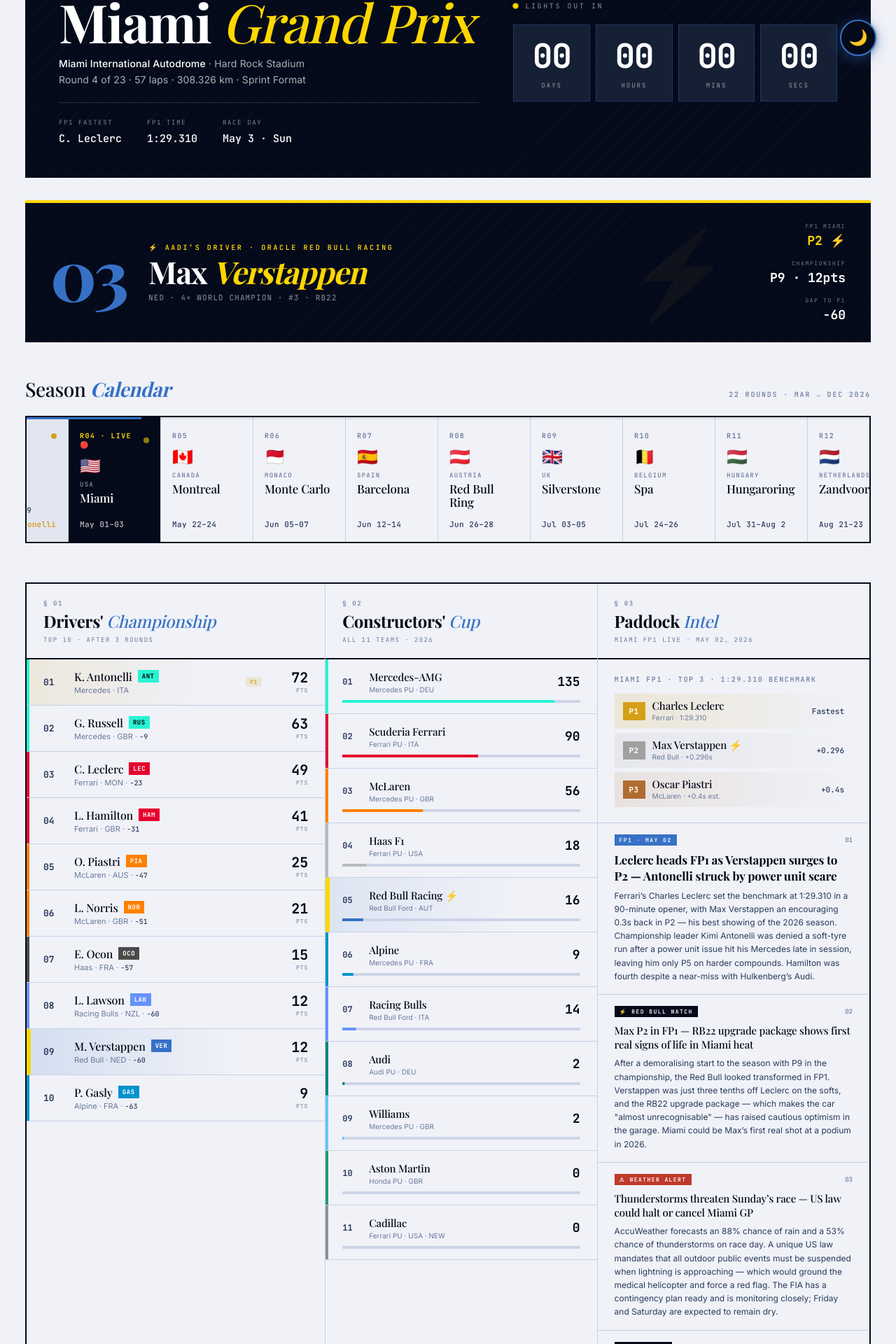
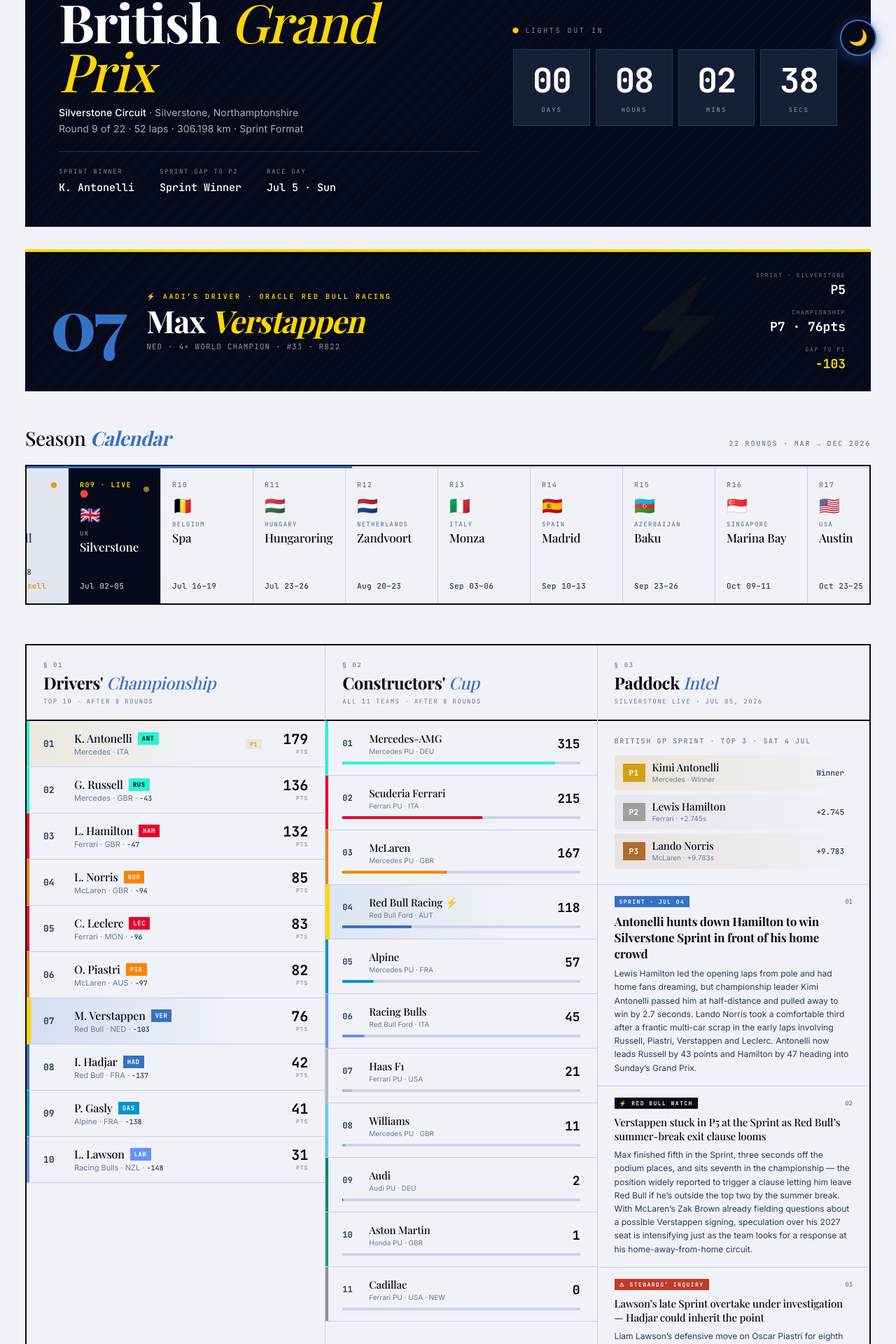
Before and after one commit to DarthRevan02/f1_dashboard, a React (Vite) app: page / in a window 1280 px wide. Shown: the part 692-2612 px from the top of the page at 70% size. Built offline with nearby package versions, Linux system fonts and the light colour scheme; a web font is replaced by a local one.

Commit message:
feat: update F1 dashboard components with rounds completed and paddock metadata

```diff
--- a/src/App.jsx
+++ b/src/App.jsx
@@ -21,6 +21,8 @@
   fp1Podium,
   news,
   statsRibbon,
+  roundsCompleted,
+  paddockMeta,
 } from './data/f1Data';
 
 export default function App() {
@@ -38,9 +40,14 @@
 
       <section className="main-section">
         <div className="main-grid">
-          <Drivers drivers={drivers} />
-          <Constructors teams={constructors} />
-          <Paddock podium={fp1Podium} news={news} />
+          <Drivers drivers={drivers} roundsCompleted={roundsCompleted} />
+          <Constructors teams={constructors} roundsCompleted={roundsCompleted} />
+          <Paddock
+            podium={fp1Podium}
+            news={news}
+            sessionLine={paddockMeta.sessionLine}
+            podiumHead={paddockMeta.podiumHead}
+          />
         </div>
       </section>
 
--- a/src/components/Constructors.jsx
+++ b/src/components/Constructors.jsx
@@ -1,10 +1,10 @@
-export default function Constructors({ teams }) {
+export default function Constructors({ teams, roundsCompleted }) {
   return (
     <div className="col">
       <div className="col-head">
         <div className="col-num">§ 02</div>
         <div className="col-name">Constructors' <em>Cup</em></div>
-        <div className="col-sub">All {teams.length} teams · 2026</div>
+        <div className="col-sub">All {teams.length} teams · After {roundsCompleted} Rounds</div>
       </div>
 
       {teams.map((t, i) => (
--- a/src/components/Drivers.jsx
+++ b/src/components/Drivers.jsx
@@ -1,10 +1,10 @@
-export default function Drivers({ drivers }) {
+export default function Drivers({ drivers, roundsCompleted }) {
   return (
     <div className="col">
       <div className="col-head">
         <div className="col-num">§ 01</div>
         <div className="col-name">Drivers' <em>Championship</em></div>
-        <div className="col-sub">Top {drivers.length} · After 3 Rounds</div>
+        <div className="col-sub">Top {drivers.length} · After {roundsCompleted} Rounds</div>
       </div>
 
       {drivers.map((d, i) => (
--- a/src/components/Paddock.jsx
+++ b/src/components/Paddock.jsx
@@ -1,14 +1,14 @@
-export default function Paddock({ podium, news }) {
+export default function Paddock({ podium, news, sessionLine, podiumHead }) {
   return (
     <div className="col">
       <div className="col-head">
         <div className="col-num">§ 03</div>
         <div className="col-name">Paddock <em>Intel</em></div>
-        <div className="col-sub">Miami FP1 Live · May 02, 2026</div>
+        <div className="col-sub">{sessionLine}</div>
       </div>
 
       <div className="podium-block">
-        <div className="podium-head">Miami FP1 · Top 3 · 1:29.310 benchmark</div>
+        <div className="podium-head">{podiumHead}</div>
         <div className="podium-list">
           {podium.map((p) => (
             <div className={`pod-row ${p.pos.toLowerCase()}`} key={p.pos}>
--- a/src/components/RaceHero.jsx
+++ b/src/components/RaceHero.jsx
@@ -19,11 +19,11 @@
             </div>
             <div className="race-stats">
               <div className="race-stat">
-                <div className="race-stat-label">FP1 Fastest</div>
+                <div className="race-stat-label">{race.fp1.label || 'Session Fastest'}</div>
                 <div className="race-stat-val">{race.fp1.driver}</div>
               </div>
               <div className="race-stat">
-                <div className="race-stat-label">FP1 Time</div>
+                <div className="race-stat-label">{race.fp1.timeLabel || 'Time'}</div>
                 <div className="race-stat-val">{race.fp1.time}</div>
               </div>
               <div className="race-stat">
--- a/src/data/f1Data.js
+++ b/src/data/f1Data.js
@@ -3,55 +3,57 @@
 
 export const fanDriver = 'VER'; // code of the driver Aadi follows
 
+export const roundsCompleted = 8; // rounds fully finished before the current weekend
+
 export const currentRace = {
-  round: 4,
-  totalRounds: 23,
+  round: 9,
+  totalRounds: 22,
   status: 'Live Weekend',
-  flag: '🇺🇸',
-  name: 'Miami',
+  flag: '🇬🇧',
+  name: 'British',
   nameEm: 'Grand Prix',
-  circuit: 'Miami International Autodrome',
-  venue: 'Hard Rock Stadium',
-  laps: 57,
-  distanceKm: 308.326,
+  circuit: 'Silverstone Circuit',
+  venue: 'Silverstone, Northamptonshire',
+  laps: 52,
+  distanceKm: 306.198,
   format: 'Sprint Format',
-  raceDateLabel: 'May 3 · Sun',
-  // ISO timestamp used for the lights-out countdown
-  lightsOutISO: '2026-05-03T20:00:00Z',
-  fp1: { driver: 'C. Leclerc', time: '1:29.310' },
+  raceDateLabel: 'Jul 5 · Sun',
+  // ISO timestamp used for the lights-out countdown (15:00 BST / 14:00 UTC)
+  lightsOutISO: '2026-07-05T14:00:00Z',
+  fp1: { driver: 'K. Antonelli', time: 'Sprint Winner', label: 'Sprint Winner', timeLabel: 'Sprint Gap to P2' },
 };
 
 export const verstappenSpotlight = {
-  number: '03',
+  number: '07',
   eyebrow: '⚡ Aadi\u2019s Driver · Oracle Red Bull Racing',
   name: 'Max',
   nameEm: 'Verstappen',
-  meta: 'NED · 4× World Champion · #3 · RB22',
+  meta: 'NED · 4× World Champion · #33 · RB22',
   stats: [
-    { label: 'FP1 Miami', value: 'P2 ⚡', highlight: true },
-    { label: 'Championship', value: 'P9 · 12pts' },
-    { label: 'Gap to P1', value: '−60' },
+    { label: 'Sprint · Silverstone', value: 'P5' },
+    { label: 'Championship', value: 'P7 · 76pts' },
+    { label: 'Gap to P1', value: '−103', highlight: true },
   ],
 };
 
-export const seasonProgressPct = 13.6;
+export const seasonProgressPct = Math.round((8.5 / 22) * 100 * 10) / 10;
 
 export const calendar = [
   { round: 'R01', status: 'done', flag: '🇦🇺', country: 'Australia', name: 'Albert Park', date: 'Mar 06–08', winner: 'G. Russell' },
   { round: 'R02', status: 'done', flag: '🇨🇳', country: 'China', name: 'Shanghai', date: 'Mar 13–15', winner: 'K. Antonelli' },
   { round: 'R03', status: 'done', flag: '🇯🇵', country: 'Japan', name: 'Suzuka', date: 'Mar 27–29', winner: 'K. Antonelli' },
-  { round: 'R04 · LIVE 🔴', status: 'next', flag: '🇺🇸', country: 'USA', name: 'Miami', date: 'May 01–03' },
-  { round: 'R05', status: 'upcoming', flag: '🇨🇦', country: 'Canada', name: 'Montreal', date: 'May 22–24' },
-  { round: 'R06', status: 'upcoming', flag: '🇲🇨', country: 'Monaco', name: 'Monte Carlo', date: 'Jun 05–07' },
-  { round: 'R07', status: 'upcoming', flag: '🇪🇸', country: 'Spain', name: 'Barcelona', date: 'Jun 12–14' },
-  { round: 'R08', status: 'upcoming', flag: '🇦🇹', country: 'Austria', name: 'Red Bull Ring', date: 'Jun 26–28' },
-  { round: 'R09', status: 'upcoming', flag: '🇬🇧', country: 'UK', name: 'Silverstone', date: 'Jul 03–05' },
-  { round: 'R10', status: 'upcoming', flag: '🇧🇪', country: 'Belgium', name: 'Spa', date: 'Jul 24–26' },
-  { round: 'R11', status: 'upcoming', flag: '🇭🇺', country: 'Hungary', name: 'Hungaroring', date: 'Jul 31–Aug 2' },
-  { round: 'R12', status: 'upcoming', flag: '🇳🇱', country: 'Netherlands', name: 'Zandvoort', date: 'Aug 21–23' },
-  { round: 'R13', status: 'upcoming', flag: '🇮🇹', country: 'Italy', name: 'Monza', date: 'Sep 04–06' },
-  { round: 'R14', status: 'upcoming', flag: '🇪🇸', country: 'Spain', name: 'Madrid', date: 'Sep 11–13' },
-  { round: 'R15', status: 'upcoming', flag: '🇦🇿', country: 'Azerbaijan', name: 'Baku', date: 'Sep 26 · Sat' },
+  { round: 'R04', status: 'done', flag: '🇺🇸', country: 'USA', name: 'Miami', date: 'May 01–03', winner: 'K. Antonelli' },
+  { round: 'R05', status: 'done', flag: '🇨🇦', country: 'Canada', name: 'Montreal', date: 'May 22–24', winner: 'K. Antonelli' },
+  { round: 'R06', status: 'done', flag: '🇲🇨', country: 'Monaco', name: 'Monte Carlo', date: 'Jun 04–07', winner: 'K. Antonelli' },
+  { round: 'R07', status: 'done', flag: '🇪🇸', country: 'Spain', name: 'Barcelona', date: 'Jun 11–14', winner: 'L. Hamilton' },
+  { round: 'R08', status: 'done', flag: '🇦🇹', country: 'Austria', name: 'Red Bull Ring', date: 'Jun 25–28', winner: 'G. Russell' },
+  { round: 'R09 · LIVE 🔴', status: 'next', flag: '🇬🇧', country: 'UK', name: 'Silverstone', date: 'Jul 02–05' },
+  { round: 'R10', status: 'upcoming', flag: '🇧🇪', country: 'Belgium', name: 'Spa', date: 'Jul 16–19' },
+  { round: 'R11', status: 'upcoming', flag: '🇭🇺', country: 'Hungary', name: 'Hungaroring', date: 'Jul 23–26' },
+  { round: 'R12', status: 'upcoming', flag: '🇳🇱', country: 'Netherlands', name: 'Zandvoort', date: 'Aug 20–23' },
+  { round: 'R13', status: 'upcoming', flag: '🇮🇹', country: 'Italy', name: 'Monza', date: 'Sep 03–06' },
+  { round: 'R14', status: 'upcoming', flag: '🇪🇸', country: 'Spain', name: 'Madrid', date: 'Sep 10–13' },
+  { round: 'R15', status: 'upcoming', flag: '🇦🇿', country: 'Azerbaijan', name: 'Baku', date: 'Sep 23–26' },
   { round: 'R16', status: 'upcoming', flag: '🇸🇬', country: 'Singapore', name: 'Marina Bay', date: 'Oct 09–11' },
   { round: 'R17', status: 'upcoming', flag: '🇺🇸', country: 'USA', name: 'Austin', date: 'Oct 23–25' },
   { round: 'R18', status: 'upcoming', flag: '🇲🇽', country: 'Mexico', name: 'Mexico City', date: 'Oct 30–Nov 1' },
@@ -61,85 +63,93 @@
   { round: 'R22', status: 'upcoming', flag: '🇦🇪', country: 'UAE', name: 'Yas Marina', date: 'Dec 04–06' },
 ];
 
+// Drivers' Championship — after the Silverstone Sprint (Sat 4 Jul 2026)
 export const drivers = [
-  { pos: 1, name: 'K. Antonelli', code: 'ANT', team: 'Mercedes', teamVar: '--mercedes', codeColor: 'var(--mercedes)', codeText: '#000', nat: 'ITA', gap: null, pts: 72, leader: true },
-  { pos: 2, name: 'G. Russell', code: 'RUS', team: 'Mercedes', teamVar: '--mercedes', codeColor: 'var(--mercedes)', codeText: '#000', nat: 'GBR', gap: -9, pts: 63 },
-  { pos: 3, name: 'C. Leclerc', code: 'LEC', team: 'Ferrari', teamVar: '--ferrari', codeColor: 'var(--ferrari)', nat: 'MON', gap: -23, pts: 49 },
-  { pos: 4, name: 'L. Hamilton', code: 'HAM', team: 'Ferrari', teamVar: '--ferrari', codeColor: 'var(--ferrari)', nat: 'GBR', gap: -31, pts: 41 },
-  { pos: 5, name: 'O. Piastri', code: 'PIA', team: 'McLaren', teamVar: '--mclaren', codeColor: 'var(--mclaren)', nat: 'AUS', gap: -47, pts: 25 },
-  { pos: 6, name: 'L. Norris', code: 'NOR', team: 'McLaren', teamVar: '--mclaren', codeColor: 'var(--mclaren)', nat: 'GBR', gap: -51, pts: 21 },
-  { pos: 7, name: 'E. Ocon', code: 'OCO', team: 'Haas', teamVar: '--haas', codeColor: '#4a4a4a', nat: 'FRA', gap: -57, pts: 15 },
-  { pos: 8, name: 'L. Lawson', code: 'LAW', team: 'Racing Bulls', teamVar: '--racingbulls', codeColor: 'var(--racingbulls)', nat: 'NZL', gap: -60, pts: 12 },
-  { pos: 9, name: 'M. Verstappen', code: 'VER', team: 'Red Bull', teamVar: '--redbull', codeColor: 'var(--redbull)', nat: 'NED', gap: -60, pts: 12, favDriver: true },
-  { pos: 10, name: 'P. Gasly', code: 'GAS', team: 'Alpine', teamVar: '--alpine', codeColor: 'var(--alpine)', nat: 'FRA', gap: -63, pts: 9 },
+  { pos: 1, name: 'K. Antonelli', code: 'ANT', team: 'Mercedes', codeColor: 'var(--mercedes)', codeText: '#000', nat: 'ITA', gap: null, pts: 179, leader: true },
+  { pos: 2, name: 'G. Russell', code: 'RUS', team: 'Mercedes', codeColor: 'var(--mercedes)', codeText: '#000', nat: 'GBR', gap: -43, pts: 136 },
+  { pos: 3, name: 'L. Hamilton', code: 'HAM', team: 'Ferrari', codeColor: 'var(--ferrari)', nat: 'GBR', gap: -47, pts: 132 },
+  { pos: 4, name: 'L. Norris', code: 'NOR', team: 'McLaren', codeColor: 'var(--mclaren)', nat: 'GBR', gap: -94, pts: 85 },
+  { pos: 5, name: 'C. Leclerc', code: 'LEC', team: 'Ferrari', codeColor: 'var(--ferrari)', nat: 'MON', gap: -96, pts: 83 },
+  { pos: 6, name: 'O. Piastri', code: 'PIA', team: 'McLaren', codeColor: 'var(--mclaren)', nat: 'AUS', gap: -97, pts: 82 },
+  { pos: 7, name: 'M. Verstappen', code: 'VER', team: 'Red Bull', codeColor: 'var(--redbull)', nat: 'NED', gap: -103, pts: 76, favDriver: true },
+  { pos: 8, name: 'I. Hadjar', code: 'HAD', team: 'Red Bull', codeColor: 'var(--redbull)', nat: 'FRA', gap: -137, pts: 42 },
+  { pos: 9, name: 'P. Gasly', code: 'GAS', team: 'Alpine', codeColor: 'var(--alpine)', nat: 'FRA', gap: -138, pts: 41 },
+  { pos: 10, name: 'L. Lawson', code: 'LAW', team: 'Racing Bulls', codeColor: 'var(--racingbulls)', nat: 'NZL', gap: -148, pts: 31 },
 ];
 
+// Constructors' Cup — after the Silverstone Sprint
 export const constructors = [
-  { pos: 1, name: 'Mercedes-AMG', engine: 'Mercedes PU · DEU', teamVar: '--mercedes', pts: 135, barPct: 100 },
-  { pos: 2, name: 'Scuderia Ferrari', engine: 'Ferrari PU · ITA', teamVar: '--ferrari', pts: 90, barPct: 66 },
-  { pos: 3, name: 'McLaren', engine: 'Mercedes PU · GBR', teamVar: '--mclaren', pts: 56, barPct: 41 },
-  { pos: 4, name: 'Haas F1', engine: 'Ferrari PU · USA', teamVar: '--haas', pts: 18, barPct: 13 },
-  { pos: 5, name: 'Red Bull Racing ⚡', engine: 'Red Bull Ford · AUT', teamVar: '--redbull', pts: 16, barPct: 12, favTeam: true },
-  { pos: 6, name: 'Alpine', engine: 'Mercedes PU · FRA', teamVar: '--alpine', pts: 9, barPct: 7 },
-  { pos: 7, name: 'Racing Bulls', engine: 'Red Bull Ford · ITA', teamVar: '--racingbulls', pts: 14, barPct: 10 },
-  { pos: 8, name: 'Audi', engine: 'Audi PU · DEU', teamVar: '--audi', pts: 2, barPct: 2 },
-  { pos: 9, name: 'Williams', engine: 'Mercedes PU · GBR', teamVar: '--williams', pts: 2, barPct: 2 },
-  { pos: 10, name: 'Aston Martin', engine: 'Honda PU · GBR', teamVar: '--aston', pts: 0, barPct: 0 },
+  { pos: 1, name: 'Mercedes-AMG', engine: 'Mercedes PU · DEU', teamVar: '--mercedes', pts: 315, barPct: 100 },
+  { pos: 2, name: 'Scuderia Ferrari', engine: 'Ferrari PU · ITA', teamVar: '--ferrari', pts: 215, barPct: 68 },
+  { pos: 3, name: 'McLaren', engine: 'Mercedes PU · GBR', teamVar: '--mclaren', pts: 167, barPct: 53 },
+  { pos: 4, name: 'Red Bull Racing ⚡', engine: 'Red Bull Ford · AUT', teamVar: '--redbull', pts: 118, barPct: 37, favTeam: true },
+  { pos: 5, name: 'Alpine', engine: 'Mercedes PU · FRA', teamVar: '--alpine', pts: 57, barPct: 18 },
+  { pos: 6, name: 'Racing Bulls', engine: 'Red Bull Ford · ITA', teamVar: '--racingbulls', pts: 45, barPct: 14 },
+  { pos: 7, name: 'Haas F1', engine: 'Ferrari PU · USA', teamVar: '--haas', pts: 21, barPct: 7 },
+  { pos: 8, name: 'Williams', engine: 'Mercedes PU · GBR', teamVar: '--williams', pts: 11, barPct: 3 },
+  { pos: 9, name: 'Audi', engine: 'Audi PU · DEU', teamVar: '--audi', pts: 2, barPct: 1 },
+  { pos: 10, name: 'Aston Martin', engine: 'Honda PU · GBR', teamVar: '--aston', pts: 1, barPct: 0 },
   { pos: 11, name: 'Cadillac', engine: 'Ferrari PU · USA · NEW', teamVar: '--cadillac', pts: 0, barPct: 0 },
 ];
 
+export const paddockMeta = {
+  sessionLine: 'Silverstone Live · Jul 05, 2026',
+  podiumHead: 'British GP Sprint · Top 3 · Sat 4 Jul',
+};
+
+// Silverstone Sprint result, Sat 4 July 2026
 export const fp1Podium = [
-  { pos: 'P1', name: 'Charles Leclerc', team: 'Ferrari · 1:29.310', time: 'Fastest' },
-  { pos: 'P2', name: 'Max Verstappen ⚡', team: 'Red Bull · +0.296s', time: '+0.296' },
-  { pos: 'P3', name: 'Oscar Piastri', team: 'McLaren · +0.4s est.', time: '+0.4s' },
+  { pos: 'P1', name: 'Kimi Antonelli', team: 'Mercedes · Winner', time: 'Winner' },
+  { pos: 'P2', name: 'Lewis Hamilton', team: 'Ferrari · +2.745s', time: '+2.745' },
+  { pos: 'P3', name: 'Lando Norris', team: 'McLaren · +9.783s', time: '+9.783' },
 ];
 
 export const news = [
   {
-    kicker: 'FP1 · May 02',
+    kicker: 'SPRINT · JUL 04',
     num: '01',
     lead: true,
     tone: 'default',
-    headline: 'Leclerc heads FP1 as Verstappen surges to P2 — Antonelli struck by power unit scare',
-    body: 'Ferrari\u2019s Charles Leclerc set the benchmark at 1:29.310 in a 90-minute opener, with Max Verstappen an encouraging 0.3s back in P2 — his best showing of the 2026 season. Championship leader Kimi Antonelli was denied a soft-tyre run after a power unit issue hit his Mercedes late in session, leaving him only P5 on harder compounds. Hamilton was fourth despite a near-miss with Hulkenberg\u2019s Audi.',
+    headline: 'Antonelli hunts down Hamilton to win Silverstone Sprint in front of his home crowd',
+    body: 'Lewis Hamilton led the opening laps from pole and had home fans dreaming, but championship leader Kimi Antonelli passed him at half-distance and pulled away to win by 2.7 seconds. Lando Norris took a comfortable third after a frantic multi-car scrap in the early laps involving Russell, Piastri, Verstappen and Leclerc. Antonelli now leads Russell by 43 points and Hamilton by 47 heading into Sunday\u2019s Grand Prix.',
   },
   {
     kicker: '⚡ Red Bull Watch',
     num: '02',
     tone: 'neutral',
-    headline: 'Max P2 in FP1 — RB22 upgrade package shows first real signs of life in Miami heat',
-    body: 'After a demoralising start to the season with P9 in the championship, the Red Bull looked transformed in FP1. Verstappen was just three tenths off Leclerc on the softs, and the RB22 upgrade package — which makes the car "almost unrecognisable" — has raised cautious optimism in the garage. Miami could be Max\u2019s first real shot at a podium in 2026.',
+    headline: 'Verstappen stuck in P5 at the Sprint as Red Bull\u2019s summer-break exit clause looms',
+    body: 'Max finished fifth in the Sprint, three seconds off the podium places, and sits seventh in the championship — the position widely reported to trigger a clause letting him leave Red Bull if he\u2019s outside the top two by the summer break. With McLaren\u2019s Zak Brown already fielding questions about a possible Verstappen signing, speculation over his 2027 seat is intensifying just as the team looks for a response at his home-away-from-home circuit.',
   },
   {
-    kicker: '⚠ Weather Alert',
+    kicker: '⚠ Stewards\u2019 Inquiry',
     num: '03',
     tone: 'alert',
-    headline: 'Thunderstorms threaten Sunday\u2019s race — US law could halt or cancel Miami GP',
-    body: 'AccuWeather forecasts an 88% chance of rain and a 53% chance of thunderstorms on race day. A unique US law mandates that all outdoor public events must be suspended when lightning is approaching — which would ground the medical helicopter and force a red flag. The FIA has a contingency plan ready and is monitoring closely; Friday and Saturday are expected to remain dry.',
+    headline: 'Lawson\u2019s late Sprint overtake under investigation — Hadjar could inherit the point',
+    body: 'Liam Lawson\u2019s defensive move on Oscar Piastri for eighth place on the penultimate lap of the Sprint has been referred to the stewards. A points swap would promote Red Bull\u2019s Isack Hadjar into the last scoring position, with a decision expected before Sunday\u2019s Grand Prix grid is finalised.',
   },
   {
     kicker: 'Team Update',
     num: '04',
     tone: 'neutral',
-    headline: 'Mercedes face biggest threat yet — McLaren and Ferrari upgrades close the gap in FP1',
-    body: 'The Silver Arrows\u2019 early-season dominance is under pressure. Ferrari\u2019s Macarena front wing and an extensively revised McLaren MCL40 — described as "almost unrecognisable" — both showed genuine pace in session. Russell was only P6 after a Turn 17 error on softs. Sprint Qualifying tonight will be the first real indicator of whether Mercedes can hold onto their advantage.',
+    headline: 'Mercedes\u2019 100-point constructors\u2019 lead grows as McLaren edges closer to Red Bull',
+    body: 'The Silver Arrows now lead Ferrari by exactly 100 points in the Constructors\u2019 Championship after Silverstone\u2019s sprint. Behind them, McLaren\u2019s 167 points put real distance between themselves and a struggling Red Bull, who sit fourth on 118 — a reversal from years past that has fuelled the paddock chatter around Verstappen\u2019s future.',
   },
 ];
 
 export const tickerItems = [
-  { sym: 'FP1', val: 'LECLERC P1', pts: '1:29.310' },
-  { sym: 'VER ⚡', val: 'P2 IN FP1', pts: 'BEST OF 2026' },
-  { sym: 'WDC', val: 'ANTONELLI', pts: '72 pts · PU SCARE' },
-  { sym: 'WEATHER', val: '88% RAIN SUN', pts: 'STORM ALERT' },
-  { sym: 'WCC', val: 'MERCEDES', pts: '135 pts' },
-  { sym: 'SPRINT QF', val: 'TONIGHT', pts: 'ORDER REVEALED' },
-  { sym: 'RB22 UPG', val: 'NEAR UNRECOG', pts: 'MIAMI HOPE' },
-  { sym: 'MCL40', val: 'MAJOR UPGRADE', pts: 'CLOSING THE GAP' },
+  { sym: 'SPRINT', val: 'ANTONELLI WINS', pts: 'BEATS HAMILTON' },
+  { sym: 'WDC', val: 'ANTONELLI 179', pts: '+43 OVER RUSSELL' },
+  { sym: 'VER ⚡', val: 'P5 IN SPRINT', pts: 'P7 CHAMPIONSHIP' },
+  { sym: 'EXIT CLAUSE', val: 'SUMMER BREAK', pts: 'TOP 2 OR OUT' },
+  { sym: 'WCC', val: 'MERCEDES 315', pts: '+100 OVER FERRARI' },
+  { sym: 'STEWARDS', val: 'LAWSON UNDER REVIEW', pts: 'HADJAR MAY GAIN' },
+  { sym: 'GP TODAY', val: '3PM BST', pts: 'SILVERSTONE' },
+  { sym: 'MCLAREN', val: 'BROWN ON VER', pts: '2027 SPECULATION' },
 ];
 
 export const statsRibbon = [
-  { label: 'FP1 Fastest · Miami', big: 'LEC', bigEm: 'P1', sub: 'Ferrari leads the field · 1:29.310' },
-  { label: 'Weather · Sunday', big: '', bigEm: '88%', bigTail: 'Rain', sub: '53% thunderstorm chance · FIA on alert' },
-  { label: '⚡ Verstappen · FP1', big: 'P2', bigEm: '+0.3s', sub: 'Best result of 2026 · RB22 upgraded', isVer: true },
-  { label: 'Antonelli · PU Scare', big: 'P5', bigEm: '·', bigTail: 'P1', sub: 'No soft lap · Still WDC leader · 72pts' },
+  { label: 'Sprint Winner · Silverstone', big: 'ANT', bigEm: 'P1', sub: 'Antonelli beats Hamilton by 2.745s' },
+  { label: 'Championship Gap', big: '', bigEm: '+43', bigTail: 'pts', sub: 'Antonelli leads Russell after the Sprint' },
+  { label: '⚡ Verstappen · Sprint', big: 'P5', bigEm: 'P7 WDC', sub: 'Exit clause looms at summer break', isVer: true },
+  { label: 'Constructors\u2019 Gap', big: 'MER', bigEm: '+100', bigTail: 'pts', sub: 'Mercedes lead Ferrari · McLaren P3' },
 ];
```
